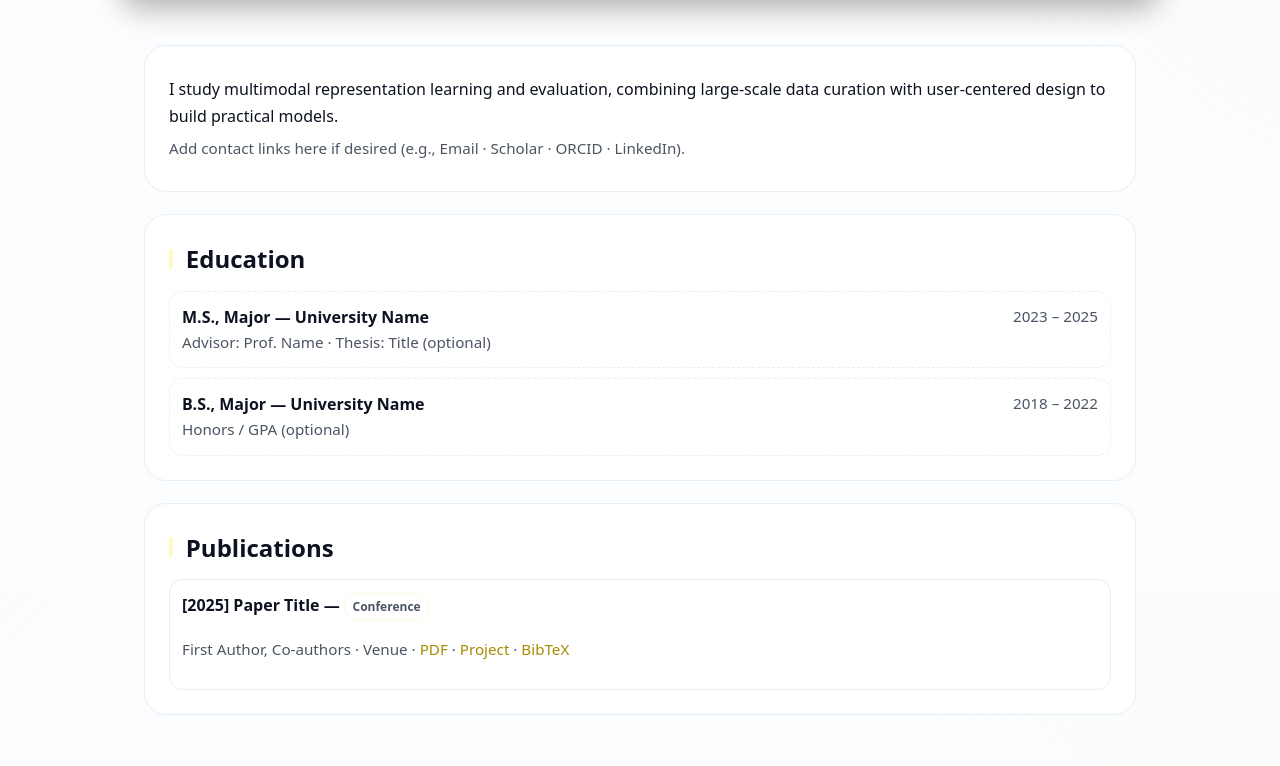
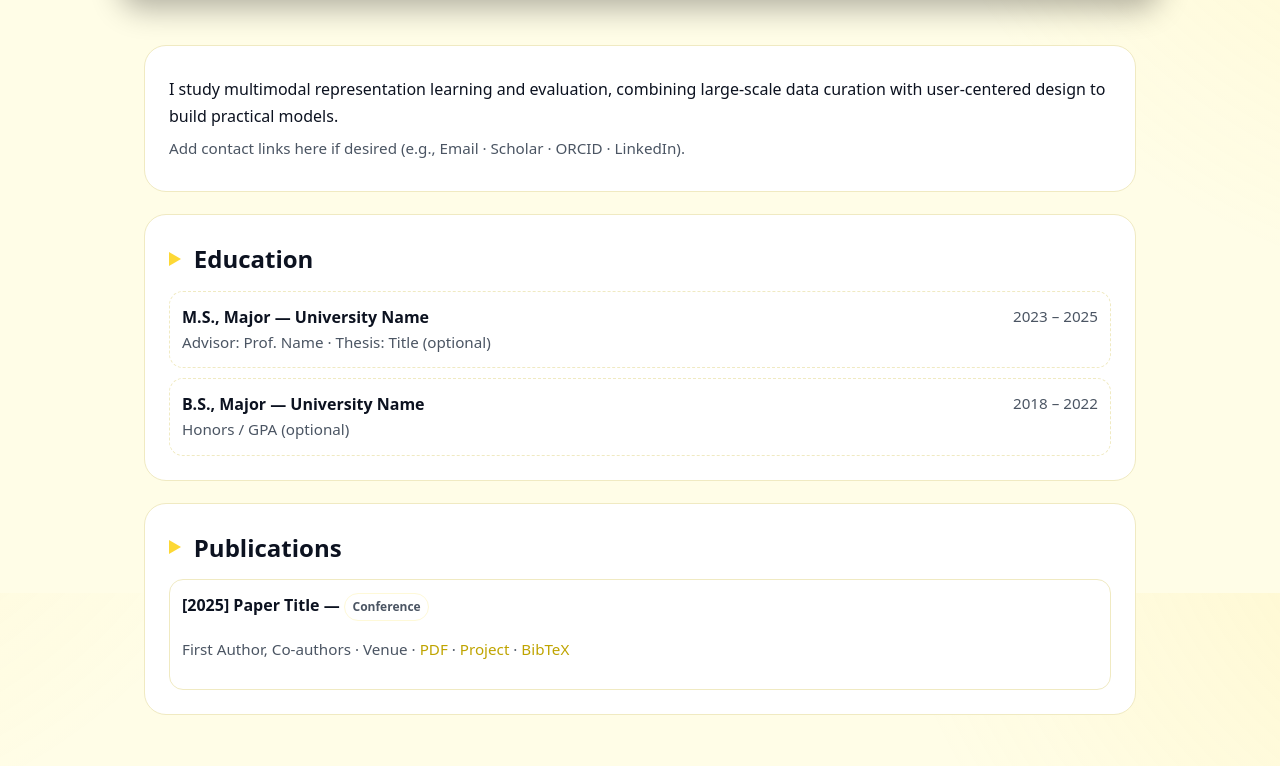
Before and after one commit to choi-soyoung/choi-soyoung.github.io, a plain HTML site: page index.html in a window 1280 px wide. Shown: the part 207-973 px from the top of the page. Drawn offline with Linux system fonts and the light colour scheme.

Commit message:
index.html

```diff
--- a/index.html
+++ b/index.html
@@ -12,25 +12,25 @@
   <style>
     /* ===== Color tokens ===== */
     :root{
-      --bg:#0b0f14;       /* page background (dark) */
-      --card:#0f141b;     /* card background */
-      --ink:#e6eef6;      /* main text on dark */
-      --muted:#9fb2c7;    /* secondary text on dark */
-      --accent:#ffd84d;   /* YELLOW accent (dark mode) */
-      --rule:#1c2530;     /* borders / dividers on dark */
-      --ring:#2a3a4c;     /* subtle ring */
-      --link:#ffe58a;     /* link on dark */
+      --bg:#0b0f14;       /* dark background */
+      --card:#0f141b;
+      --ink:#e6eef6;
+      --muted:#9fb2c7;
+      --accent:#ffd84d;   /* yellow accent (dark mode) */
+      --rule:#1c2530;
+      --ring:#2a3a4c;
+      --link:#ffe58a;
     }
     @media (prefers-color-scheme: light){
       :root{
-        --bg:#fbfdff;     /* page background (light) */
-        --card:#ffffff;   /* card background */
-        --ink:#0c1220;    /* main text on light */
-        --muted:#4b5563;  /* secondary text on light */
-        --accent:#fff9c4; /* VERY LIGHT YELLOW for light mode */
-        --rule:#e6eef6;   /* borders / dividers on light */
-        --ring:#fef9d8;   /* subtle ring */
-        --link:#a68b00;   /* link on light (gold-ish) */
+        --bg:#fffde7;     /* very light yellow background */
+        --card:#ffffff;
+        --ink:#0c1220;
+        --muted:#4b5563;
+        --accent:#fdd835; /* medium yellow accent for icons */
+        --rule:#f0eac2;
+        --ring:#fef9d8;
+        --link:#bfa400;   /* golden link color */
       }
     }
 
@@ -42,7 +42,6 @@
       font:16px/1.65 ui-sans-serif, system-ui, -apple-system, Segoe UI, Roboto, Noto Sans, Apple SD Gothic Neo, "Malgun Gothic", sans-serif;
       color:var(--ink);
       background:var(--bg);
-      /* soft accent glow */
       background-image:
         radial-gradient(70rem 70rem at 120% -20%, color-mix(in oklab, var(--accent) 18%, transparent), transparent 60%),
         radial-gradient(60rem 60rem at -20% -40%, color-mix(in oklab, var(--accent) 12%, transparent), transparent 60%);
@@ -69,14 +68,14 @@
     section{margin:22px 0}
     .section{background:var(--card); border:1px solid var(--rule); border-radius:22px; padding:24px}
 
-    /* Heading with BAR icon */
+    /* Heading with Caret icon */
     .h2{display:flex; align-items:center; gap:.8rem; margin:0 0 12px}
     .h2 .ico{display:inline-block}
-    .h2.bar .ico{
-      width:4px;        /* thickness of the bar */
-      height:20px;      /* length of the bar */
-      background:var(--accent);
-      border-radius:2px;
+    .h2.caret .ico{
+      width:0; height:0;
+      border-left:12px solid var(--accent); /* yellow triangle */
+      border-top:7px solid transparent;
+      border-bottom:7px solid transparent;
     }
     .h2 h2{font-size:clamp(18px,2.2vw,24px); margin:0}
 
@@ -137,7 +136,7 @@
     <!-- Education -->
     <section>
       <div class="section">
-        <div class="h2 bar"><span class="ico" aria-hidden="true"></span><h2>Education</h2></div>
+        <div class="h2 caret"><span class="ico" aria-hidden="true"></span><h2>Education</h2></div>
         <div class="edu">
           <div class="edu-item">
             <div>
@@ -160,13 +159,13 @@
     <!-- Publications -->
     <section>
       <div class="section">
-        <div class="h2 bar"><span class="ico" aria-hidden="true"></span><h2>Publications</h2></div>
+        <div class="h2 caret"><span class="ico" aria-hidden="true"></span><h2>Publications</h2></div>
         <div class="pubs">
           <article class="pub">
             <p class="pub-title">[2025] Paper Title — <span class="label">Conference</span></p>
             <p class="pub-meta">First Author, Co-authors · Venue · <a href="#">PDF</a> · <a href="#">Project</a> · <a href="#">BibTeX</a></p>
           </article>
-          <!-- Add more items here -->
+          <!-- More publications here -->
         </div>
       </div>
     </section>
```
